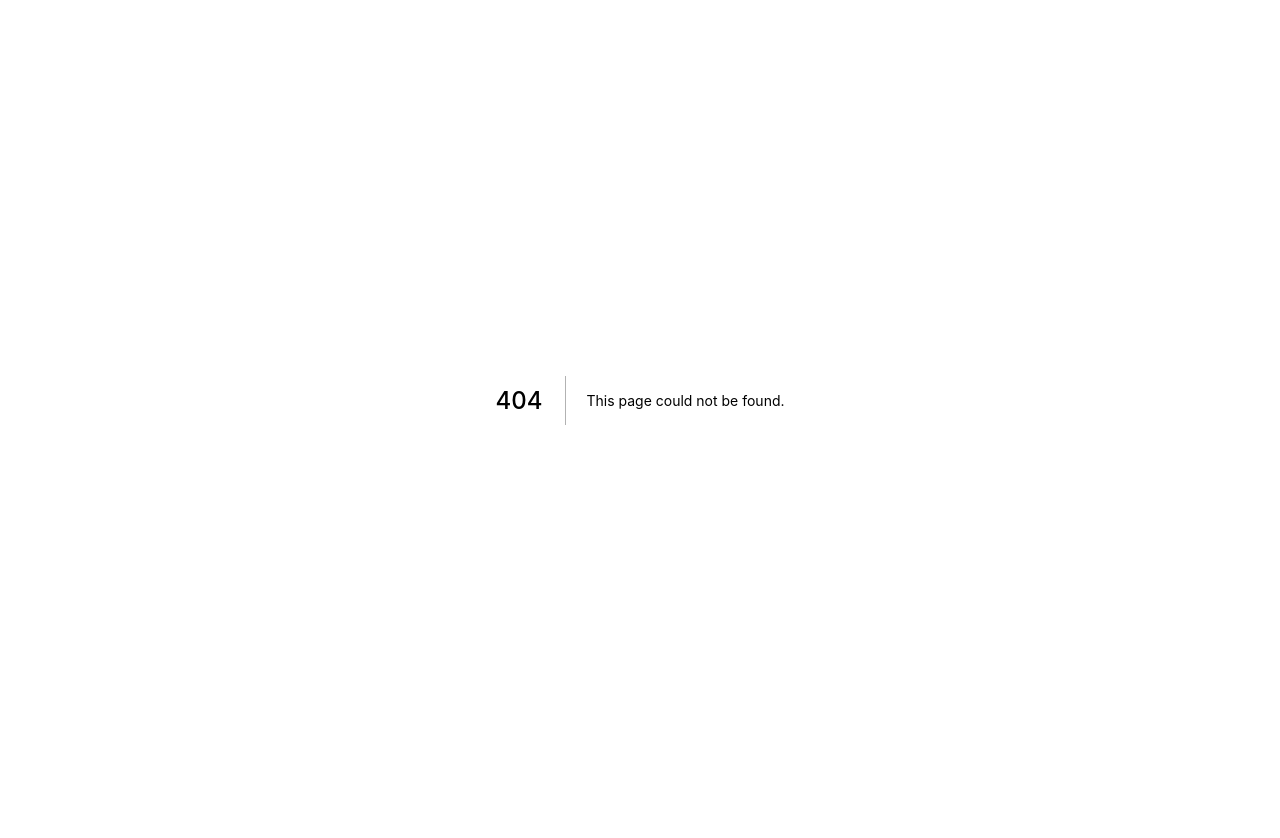
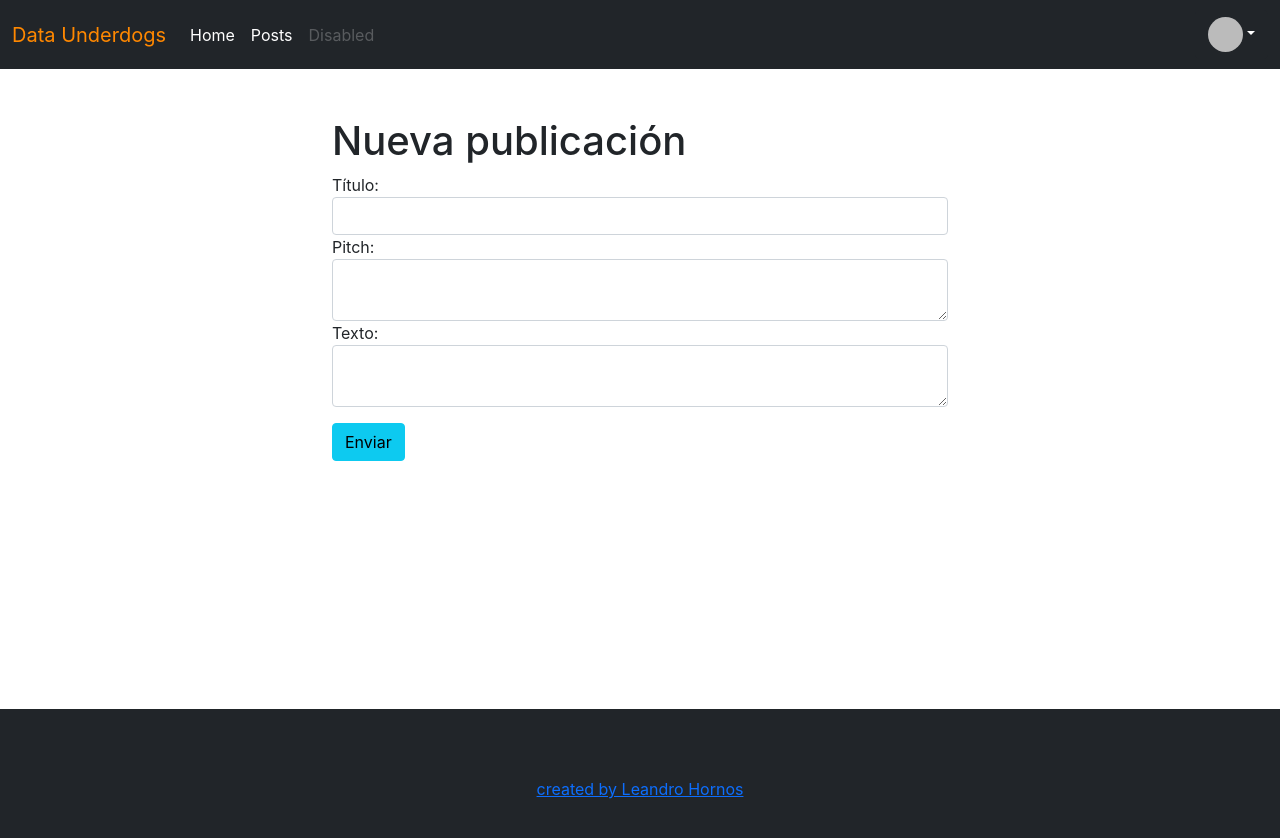
Before and after one commit to LeandroHornos/dataunderdogs, a Next.js app: page /new-entry in a window 1280 px wide. Before the commit this address had no page. Shown: the top 838 px of the page. Before the commit the page ends 800 px from the top, so only its background shows below. Built offline with nearby package versions, Linux system fonts and the light colour scheme; no server answers; sample sign-in values are in the browser's storage; a web font is replaced by a local one.

Commit message:
Added page for creating and editing entries

```diff
--- a/pages/dashboard.jsx
+++ b/pages/dashboard.jsx
@@ -10,6 +10,7 @@ import EntriesList from "../components/EntriesList";
 const sample_data = require("../sampledb/user-posts.json");
 
 import { GeneralLayout, CenteredColRow } from "../components/Layout";
+
 export default function Dashboard() {
   return (
     <GeneralLayout>
@@ -25,7 +26,7 @@ export default function Dashboard() {
           </div>
         </div>
         <div className="col-md-9 pt-5">
-          <div className="min80 d-flex flex-column justify-content-between align-items-center">
+          <div className="min80 d-flex flex-column justify-content-start align-items-center">
             <h1 className="text-center">Últimas entradas</h1>
             <EntriesList entries={sample_data.splice(0, 10)} />
           </div>
--- /dev/null
+++ b/pages/new-entry.jsx
@@ -0,0 +1,66 @@
+import React from "react";
+import {
+  GeneralLayout,
+  BlankLayout,
+  CenteredColRow,
+} from "../components/Layout";
+
+import Link from "next/link";
+import { useState, useEffect } from "react";
+import { useSession } from "next-auth/client";
+
+const newEntry = () => {
+  const [session, loading] = useSession();
+  // Si no se inició se sesión se muestra un mensaje de error
+  if (typeof window !== "undefinded" && loading) {
+    return null;
+  }
+  if (!session) {
+    return (
+      <BlankLayout>
+        <CenteredColRow centerColSize="6" breakpoint="md">
+          <div>
+            <h1>No estas logueado!</h1>
+            <Link href="/">
+              <a>Ir al inicio</a>
+            </Link>
+          </div>
+        </CenteredColRow>
+      </BlankLayout>
+    );
+  } else {
+    return (
+      <GeneralLayout>
+        <CenteredColRow>
+          <div className="col-12 min80 pt-5">
+            <h1>Nueva publicación</h1>
+            <form action="">
+              <div className="form-group">
+                <label htmlFor="title">Título:</label>
+                <input
+                  type="text"
+                  name="title"
+                  id="1"
+                  className="form-control"
+                />
+              </div>
+              <div className="form-group">
+                <label htmlFor="title">Pitch:</label>
+                <textarea className="form-control"></textarea>
+              </div>
+              <div className="form-group">
+                <label htmlFor="title">Texto:</label>
+                <textarea className="form-control"></textarea>
+              </div>
+              <div className="form-group">
+                <input className="btn btn-info mt-3" type="submit" value="Enviar" />
+              </div>
+            </form>
+          </div>
+        </CenteredColRow>
+      </GeneralLayout>
+    );
+  }
+};
+
+export default newEntry;
```
Also changed, not shown: components/EntriesList.jsx (+15 -7 lines).
